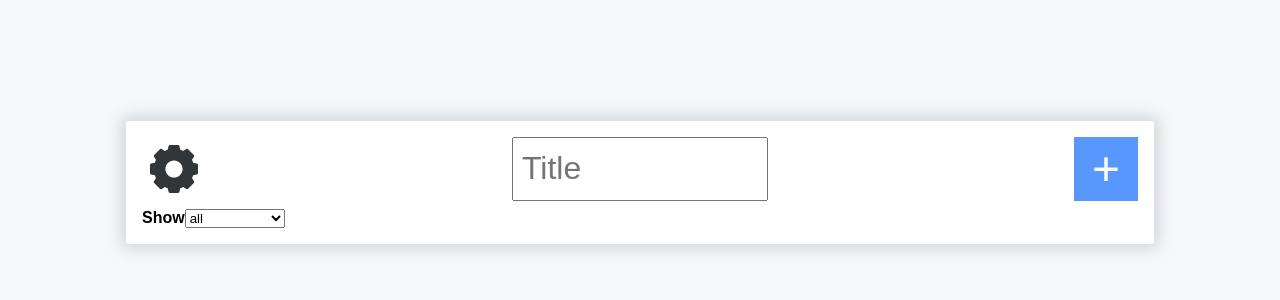
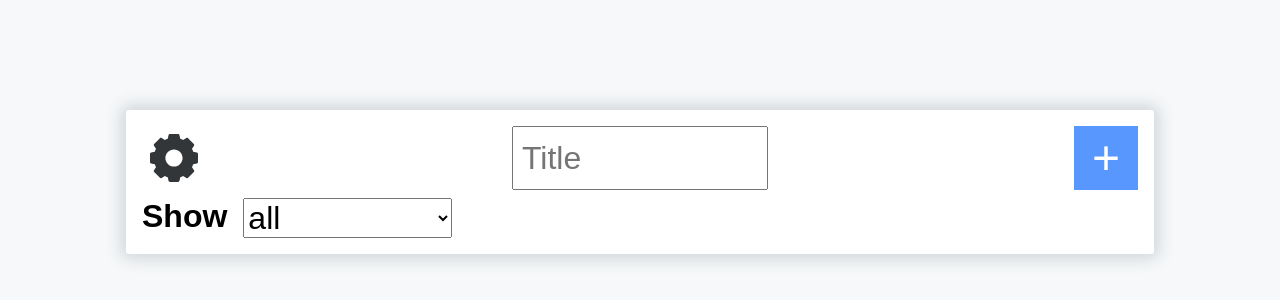
Before and after one commit to arsenyNebozhenko/react-redux-todo, a React (Create React App) app: page / in a window 1280 px wide. Shown: the part 218-518 px from the top of the page. Built offline with nearby package versions, Linux system fonts and the light colour scheme.

Commit message:
added styles for TodoFilterForm

```diff
--- a/src/components/TodoFilterForm/TodoFilterForm.js
+++ b/src/components/TodoFilterForm/TodoFilterForm.js
@@ -1,5 +1,6 @@
 import React from 'react'
 import { connect } from 'react-redux'
+import './TodoFilterForm.scss'
 
 import {
   displayItemsByImportance
@@ -15,9 +16,13 @@ const TodoFilterForm = ({ value, updateFilterFormValue, displayItemsByImportance
   }
 
   return (
-    <form>
-      <strong>Show</strong>
-      <select value={value} onChange={handleChange}>
+    <form className="todo-filter-form">
+      <h4 className="todo-filter-form__title">Show</h4>
+      <select
+        className="todo-filter-form__select"
+        value={value}
+        onChange={handleChange}
+      >
         <option value="all">all</option>
         <option value="important">important</option>
         <option value="regular">regular</option>
--- a/src/components/TodoFilterForm/TodoFilterForm.scss
+++ b/src/components/TodoFilterForm/TodoFilterForm.scss
@@ -0,0 +1,10 @@
+.todo-filter-form {
+  display: flex;
+  &__title {
+    font-size: 2rem;
+    margin-right: 1rem;
+  }
+  &__select {
+    font-size: 2rem;
+  }
+}
```
